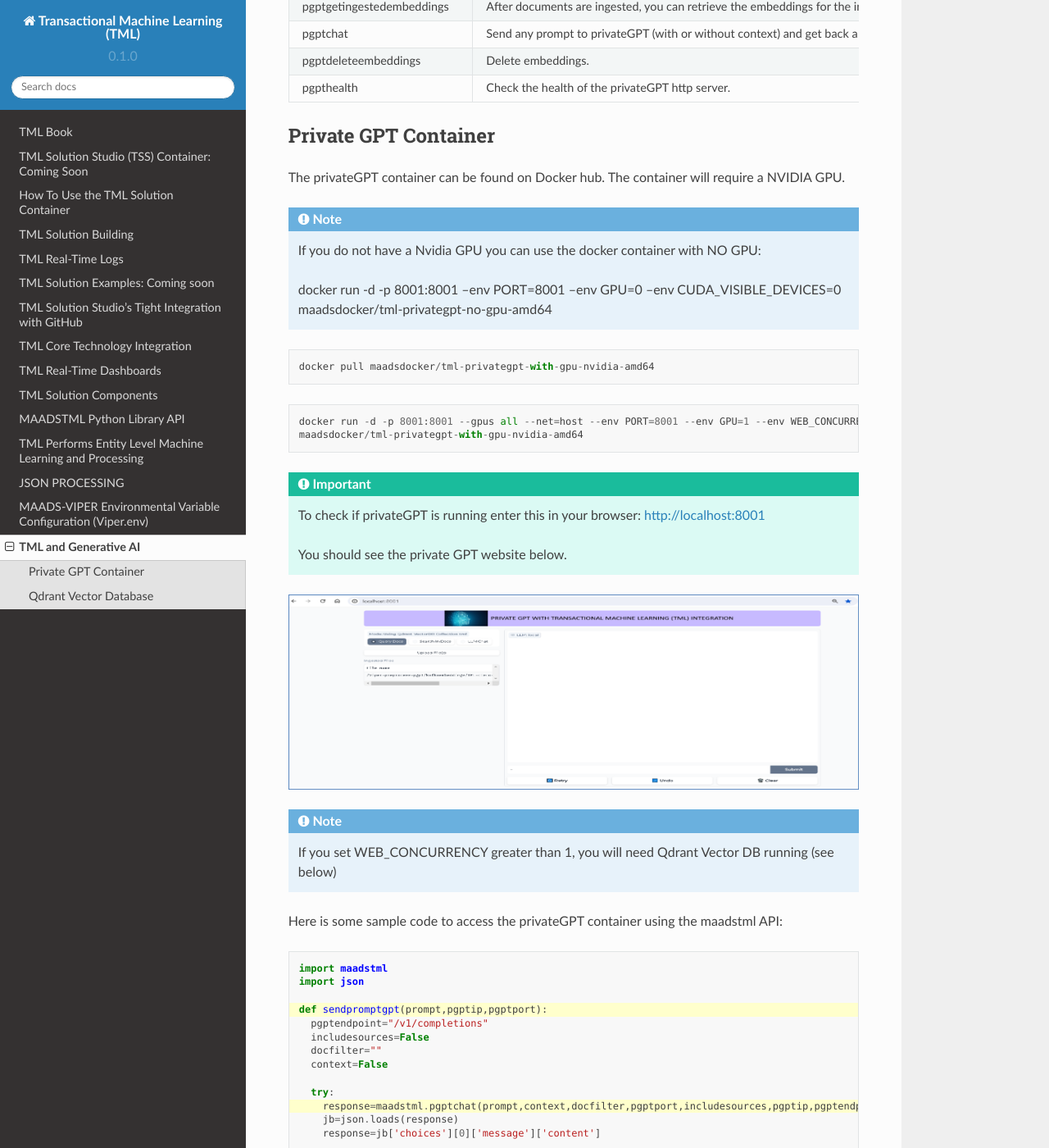
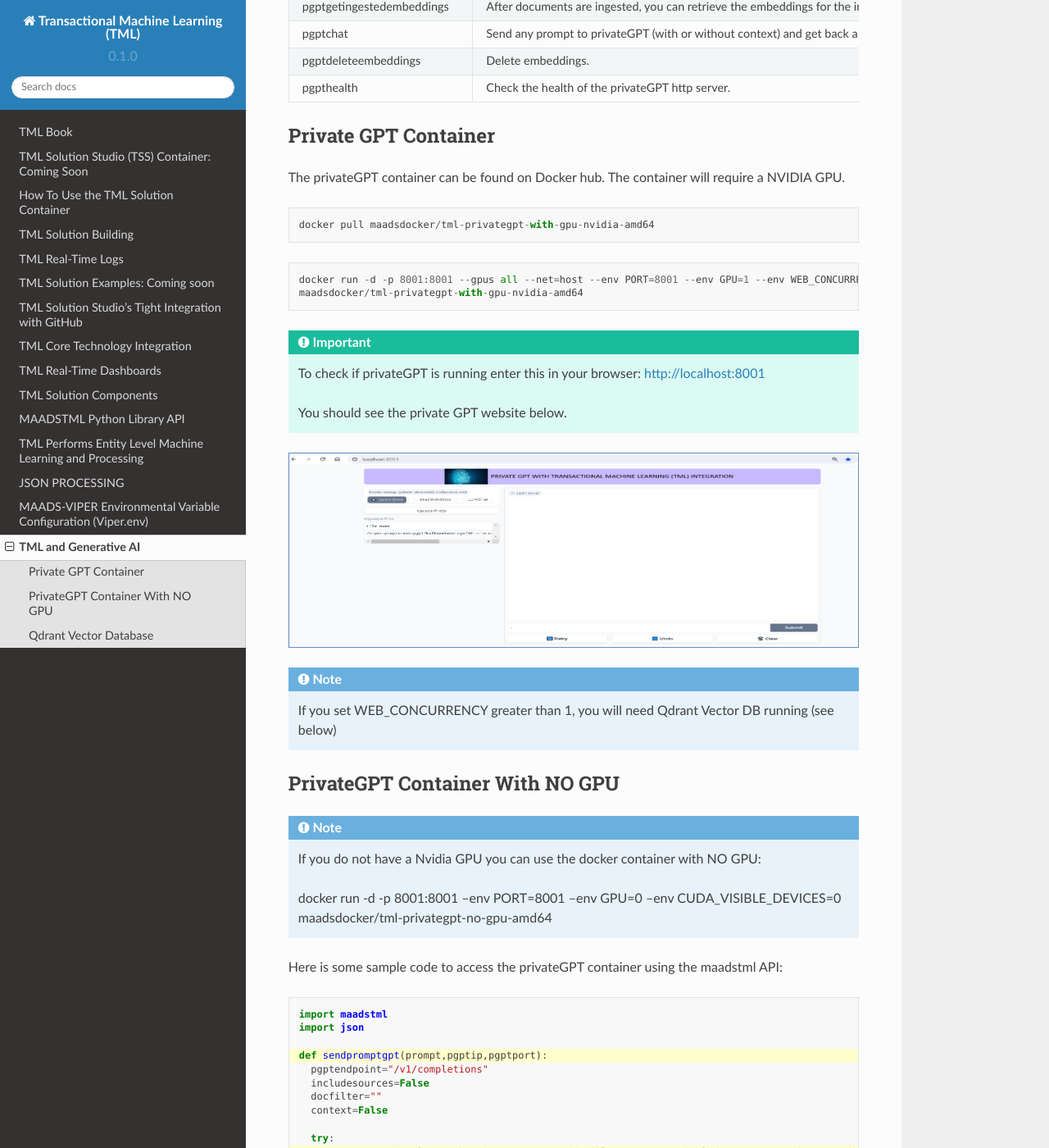
Before and after one commit to smaurice101/readthedocs, a Sphinx documentation site: the page built from docs/source/genai.rst, in a window 1280 px wide and 1400 px high, scrolled down 306 px. Shown: the whole window at 82% size. Built offline with Sphinx 7.4.7 and the Read the Docs theme 2.0.0, drawn with Linux system fonts in a browser that asks for light colours; some of the changed lines change nothing that is shown.

Commit message:
Update genai.rst

```diff
--- a/docs/source/genai.rst
+++ b/docs/source/genai.rst
@@ -24,13 +24,6 @@
 
 The privateGPT container can be found on Docker hub.  The container will require a NVIDIA GPU.
 
-.. note::
-
-   If you do not have a Nvidia GPU you can use the docker container with NO GPU:
-
-   docker run -d -p 8001:8001 --env PORT=8001 --env GPU=0 --env CUDA_VISIBLE_DEVICES=0 maadsdocker/tml-privategpt-no-gpu-amd64
-
-
 .. code-block::
 
    docker pull maadsdocker/tml-privategpt-with-gpu-nvidia-amd64
@@ -51,6 +44,16 @@
 .. note::
 
    If you set WEB_CONCURRENCY greater than 1, you will need Qdrant Vector DB running (see below)
+
+
+PrivateGPT Container With NO GPU
+-----------------
+
+.. note::
+
+   If you do not have a Nvidia GPU you can use the docker container with NO GPU:
+
+   docker run -d -p 8001:8001 --env PORT=8001 --env GPU=0 --env CUDA_VISIBLE_DEVICES=0 maadsdocker/tml-privategpt-no-gpu-amd64
 
 
 Here is some sample code to access the privateGPT container using the maadstml API:
```
